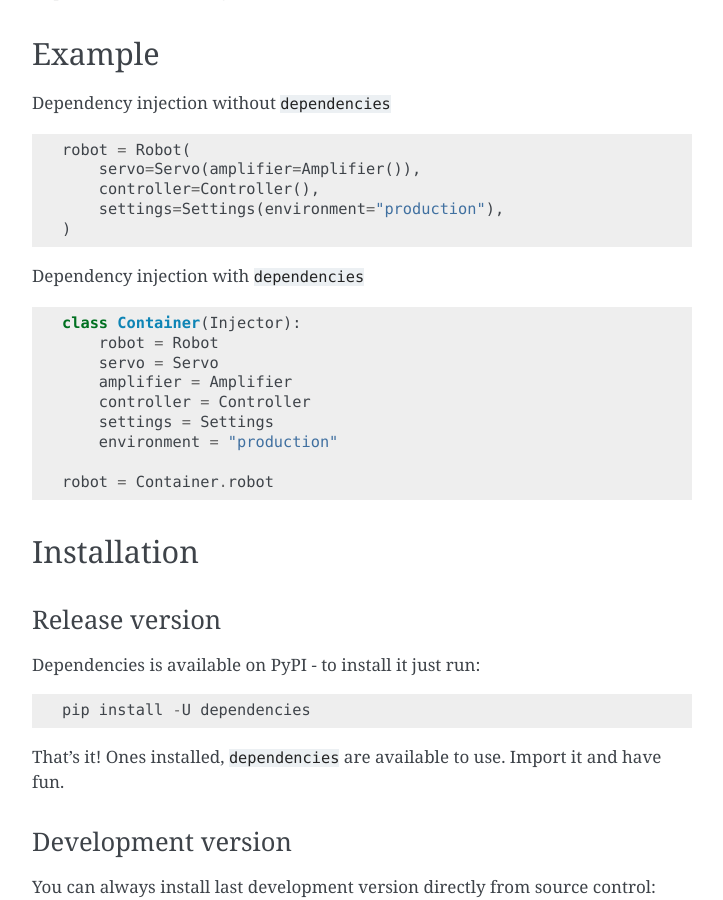
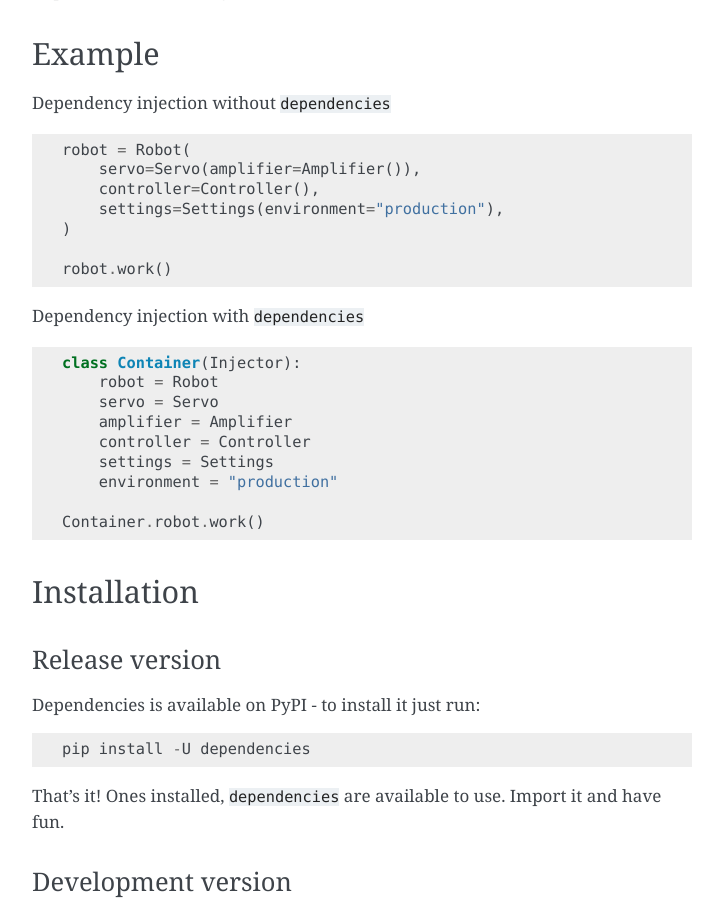
Before and after one commit to proofit404/dependencies, a Sphinx documentation site: the page built from docs/index.rst, in a window 1280 px wide and 900 px high, scrolled down 431 px. Shown: the whole window, without its empty margins (388-1111 px from the left). Built offline with Sphinx 7.4.7, drawn with Linux system fonts in a browser that asks for light colours.

Commit message:
Improve example in the docs.

```diff
--- a/README.rst
+++ b/README.rst
@@ -53,6 +53,8 @@
         settings=Settings(environment="production"),
     )
 
+    robot.work()
+
 Dependency injection with ``dependencies``
 
 .. code:: python
@@ -65,7 +67,7 @@
         settings = Settings
         environment = "production"
 
-    robot = Container.robot
+    Container.robot.work()
 
 License
 -------
--- a/docs/index.rst
+++ b/docs/index.rst
@@ -31,6 +31,8 @@
         settings=Settings(environment="production"),
     )
 
+    robot.work()
+
 Dependency injection with ``dependencies``
 
 .. code:: python
@@ -43,7 +45,7 @@
         settings = Settings
         environment = "production"
 
-    robot = Container.robot
+    Container.robot.work()
 
 Installation
 ============
```
